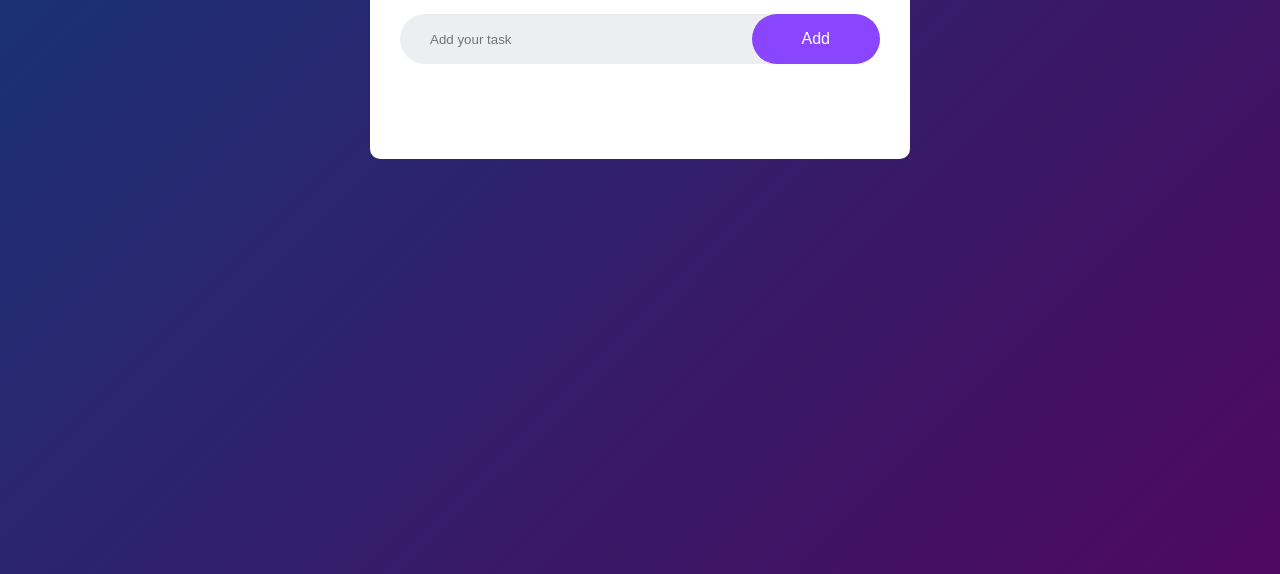
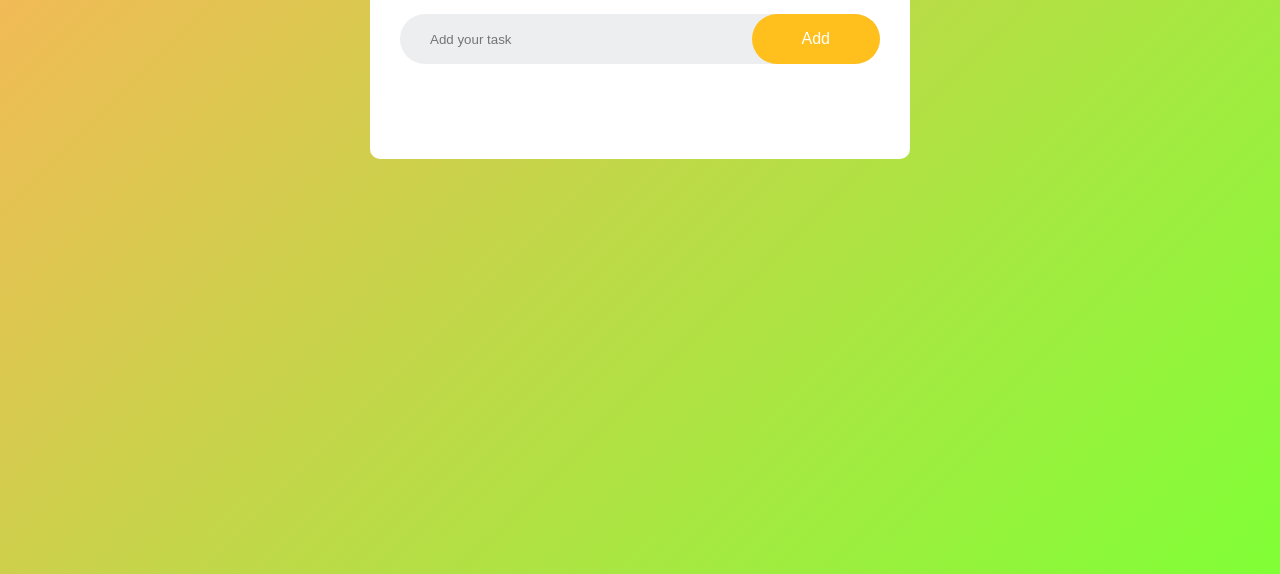
Before and after one commit to Katya-Katerinaa/ToDoList, a plain HTML site: page index.html in a window 1280 px wide. Shown: the part 226-800 px from the top of the page. Drawn offline with Linux system fonts and the light colour scheme.

Commit message:
second commit

```diff
--- a/style.css
+++ b/style.css
@@ -7,7 +7,7 @@
 .container{
     width: 100%;
     min-height: 100vh;
-    background: linear-gradient(135deg, #153677,#4e085f);
+    background: linear-gradient(135deg, #ffb25a,#80ff36);
     padding: 10px;
 }
 .todo-app{
@@ -48,7 +48,7 @@ button {
     border: none;
     outline: none;
     padding: 16px 50px;
-    background: #8945ff;
+    background: #ffbf1c;
     color: #fff;
     font-size: 16px;
     cursor: pointer;
```
Also changed, not shown: img/checked.png, img/unchecked.png, 1 other file.
